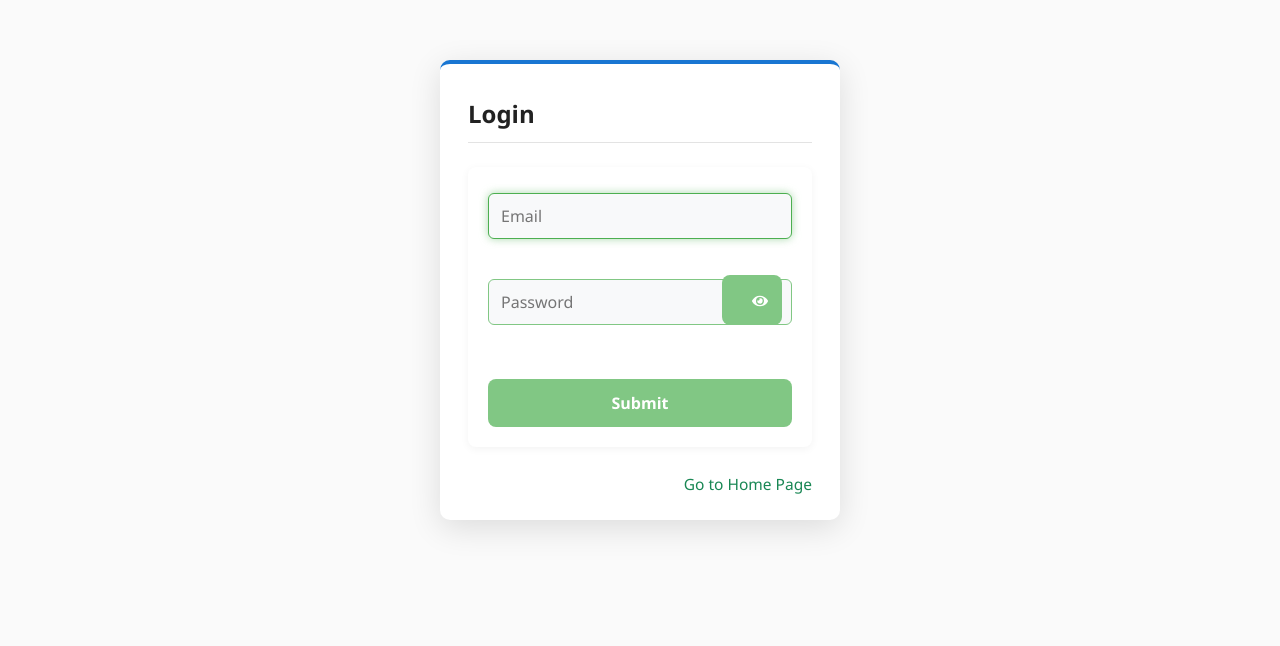
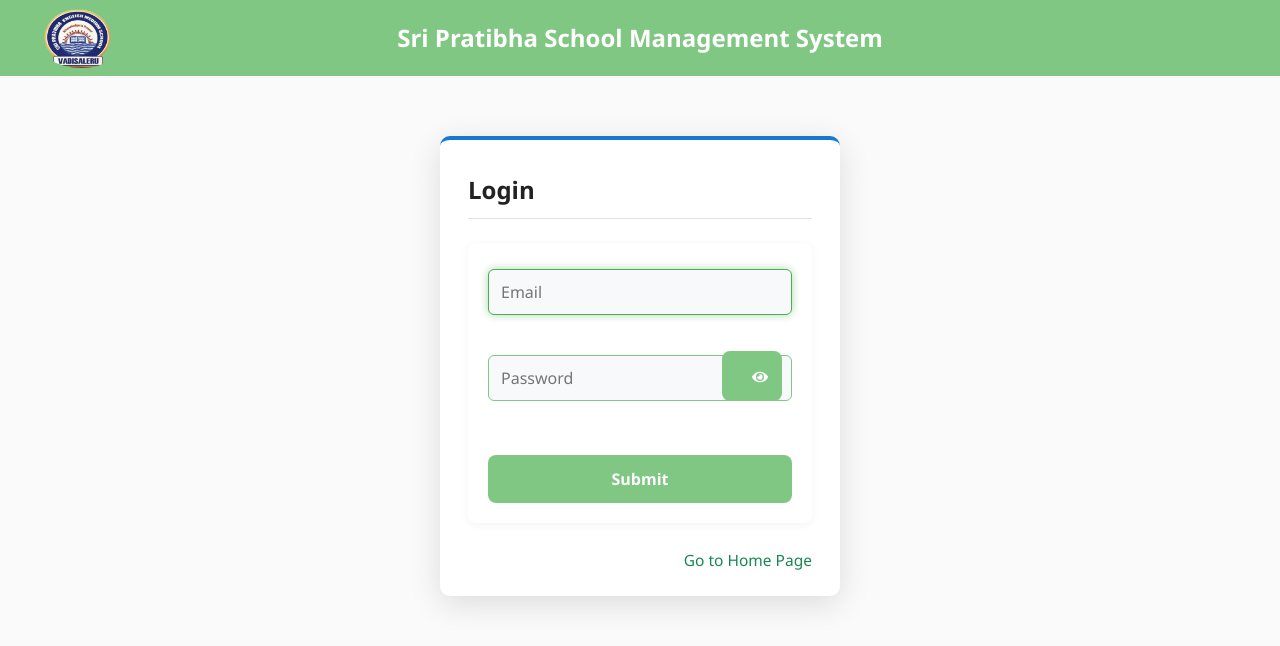
Before and after one commit to HemanthVundavilli/SCHOOL-APPLICATION-FRONTEND, a React (Create React App) app: page /login in a window 1280 px wide. Shown: the top 646 px of the page. Built offline with nearby package versions, Linux system fonts and the light colour scheme.

Commit message:
Login.jsx

```diff
--- a/src/components/pages/backend_web_pages/Login.jsx
+++ b/src/components/pages/backend_web_pages/Login.jsx
@@ -1,8 +1,9 @@
 import React, { useState } from 'react';
 import { FaEye, FaEyeSlash } from 'react-icons/fa';
 import { Link, useNavigate } from 'react-router-dom';
-import api from './../api/axios'; // Adjust path as needed
+import api from './../api/axios';
 import '../stylesheets/Login.css';
+import Navbar from './Navbar';
 
 const Login = () => {
   const [form, setForm] = useState({ email: '', password: '' });
@@ -19,7 +20,6 @@ const Login = () => {
     setError('');
     try {
       const res = await api.post('/auth/login', { email: form.email, password: form.password });
-
       localStorage.setItem('token', res.data.token);
       localStorage.setItem('role', res.data.role);
 
@@ -33,6 +33,8 @@ const Login = () => {
   };
 
   return (
+    <>
+      <Navbar />
       <div className="login-container">
         <div className="login-title">Login</div>
         <form onSubmit={handleSubmit}>
@@ -50,7 +52,7 @@ const Login = () => {
           </div>
           <div className="login-form-group">
             <input
-            type={showPassword ? "text" : "password"}
+              type={showPassword ? 'text' : 'password'}
               name="password"
               className="login-input"
               placeholder="Password"
@@ -63,7 +65,7 @@ const Login = () => {
               className="login-eye"
               onClick={() => setShowPassword(!showPassword)}
               tabIndex={-1}
-            aria-label={showPassword ? "Hide password" : "Show password"}
+              aria-label={showPassword ? 'Hide password' : 'Show password'}
             >
               {showPassword ? <FaEyeSlash /> : <FaEye />}
             </button>
@@ -75,6 +77,7 @@ const Login = () => {
           <Link to="/" className="login-home-link">Go to Home Page</Link>
         </div>
       </div>
+    </>
   );
 };
 
```
Lines whose indentation alone changed are shown as unchanged.
